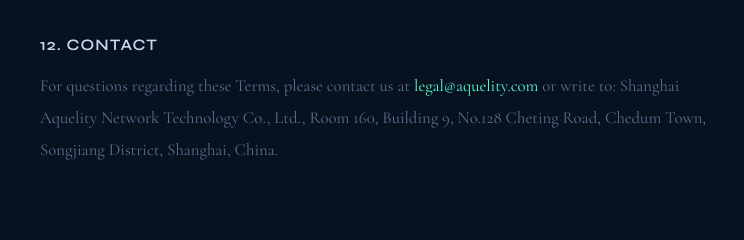
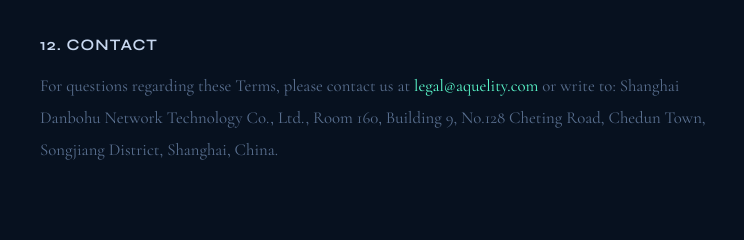
Before and after one commit to aquelity/aquelity.github.io, a plain HTML site: page terms.html in a window 1280 px wide. Shown: the part 2661-2901 px from the top of the page, 252-996 px from the left. Drawn offline with nearby package versions, Linux system fonts and the light colour scheme; a web font is replaced by a local one.

Commit message:
Update terms.html

```diff
--- a/terms.html
+++ b/terms.html
@@ -174,7 +174,7 @@
     <p>We may update these Terms from time to time. We will notify you of significant changes via email or through our extension. Continued use of our services after changes become effective constitutes your acceptance of the updated Terms.</p>
 
     <h2>12. Contact</h2>
-    <p>For questions regarding these Terms, please contact us at <a href="mailto:legal@aquelity.com">legal@aquelity.com</a> or write to: Shanghai Aquelity Network Technology Co., Ltd., Room 160, Building 9, No.128 Cheting Road, Chedum Town, Songjiang District, Shanghai, China.</p>
+    <p>For questions regarding these Terms, please contact us at <a href="mailto:legal@aquelity.com">legal@aquelity.com</a> or write to: Shanghai Danbohu Network Technology Co., Ltd., Room 160, Building 9, No.128 Cheting Road, Chedun Town, Songjiang District, Shanghai, China.</p>
 </main>
 
 <footer>
```
